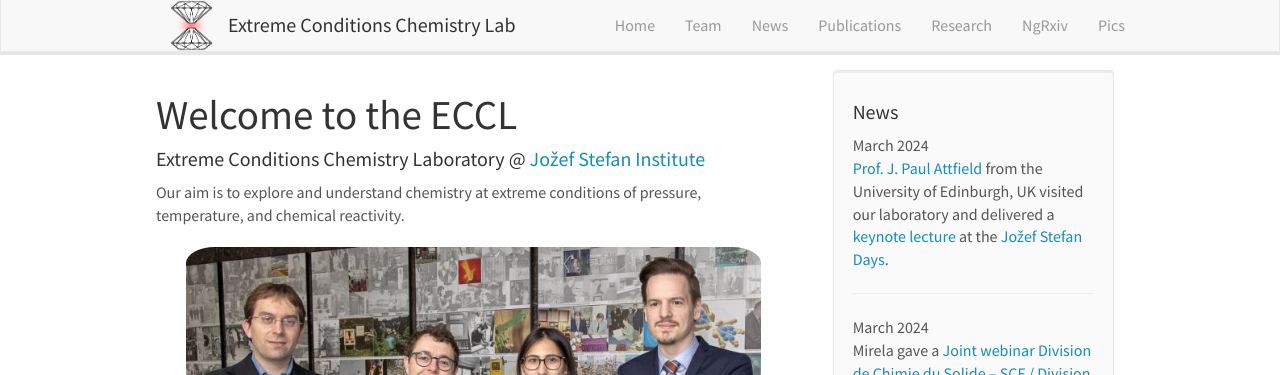
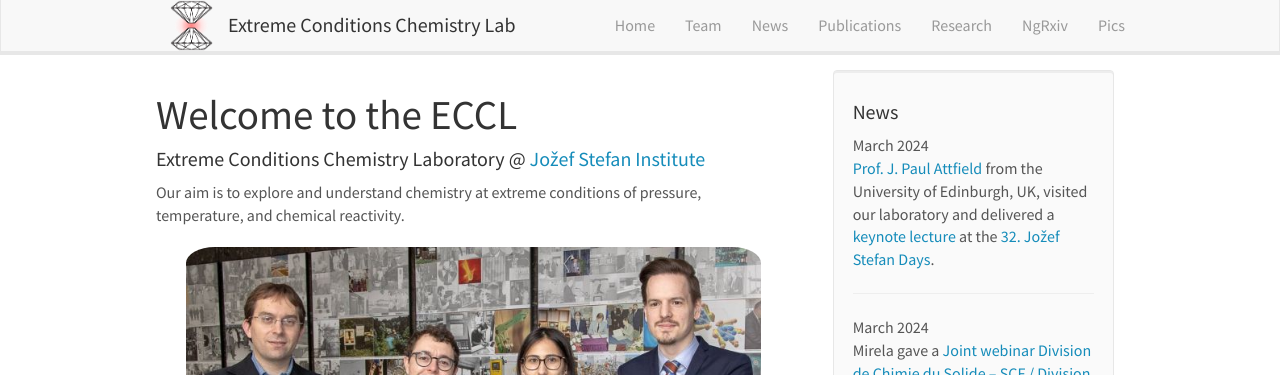
Before and after one commit to eccl-jsi/eccl-jsi.github.io, a Jekyll site: the page built from _pages/home.md, in a window 1280 px wide and 900 px high. Shown: the top 375 px of the window. Built offline with Jekyll 4.4.1, drawn with Linux system fonts in a browser that asks for light colours; nearby versions of some CDN libraries.

Commit message:
Update news.yml

```diff
--- a/_data/news.yml
+++ b/_data/news.yml
@@ -1,5 +1,5 @@
 - date: March 2024
-  headline: "<a href='https://www.csec.ed.ac.uk/members/prof-j-paul-attfield'>Prof. J. Paul Attfield</a> from the University of Edinburgh, UK visited our laboratory and delivered a <a href='https://dnevi.ijs.si/foto-22-marec-24/'>keynote lecture</a> at the <a href='https://dnevi.ijs.si/en/programme-2024/'>Jožef Stefan Days</a>."
+  headline: "<a href='https://www.csec.ed.ac.uk/members/prof-j-paul-attfield'>Prof. J. Paul Attfield</a> from the University of Edinburgh, UK, visited our laboratory and delivered a <a href='https://dnevi.ijs.si/foto-22-marec-24/'>keynote lecture</a> at the <a href='https://dnevi.ijs.si/en/programme-2024/'>32. Jožef Stefan Days</a>."
 
 - date: March 2024
   headline: "Mirela gave a <a href='https://www.euchems.eu/divisions/solid-state-and-materials-chemistry/news/'>Joint webinar Division de Chimie du Solide – SCF / Division of Solid State and Materials Chemistry – EuChemS</a> lecture."
```
